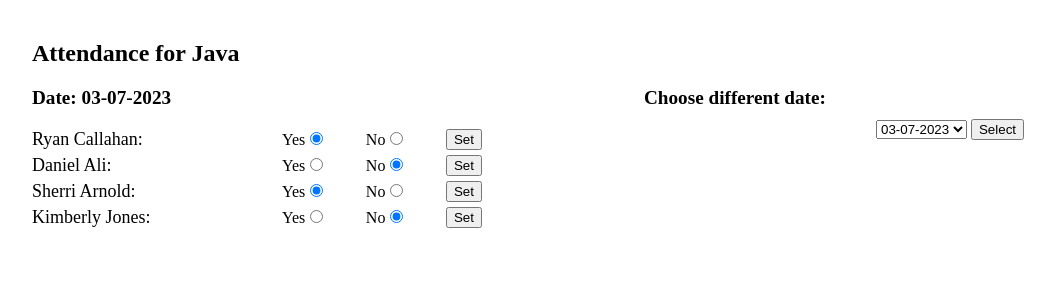
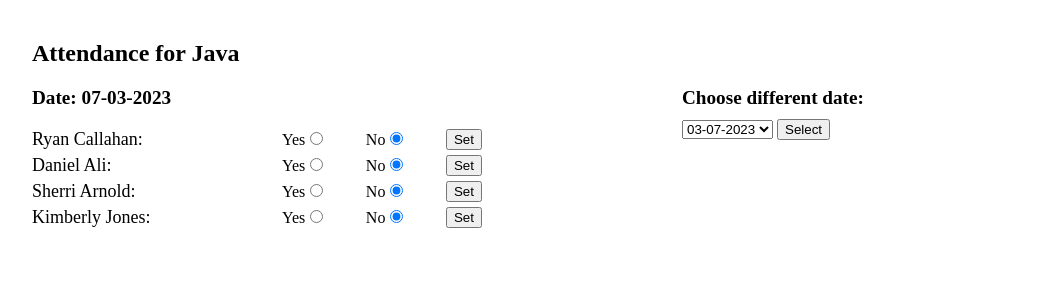
Before and after one commit to michalboim/students, a Flask app: page /attendance/2 in a window 1280 px wide. Shown: the part 29-329 px from the top of the page, without its empty margins (16-1071 px from the left). Run offline with Flask 2, Linux system fonts and the light colour scheme; data comes from the database, SQL or seed files in the repository.

Commit message:
attendance4

```diff
--- a/app.py
+++ b/app.py
@@ -253,14 +253,24 @@ def attendance():
     form=['create form']
     courses=crud.read_all('courses')
     courses=create_courses_objects(courses)
+    students_search=crud.read_all('students')
+    students_search=create_students_objects(students_search)
     if request.method=='POST':
-        courses_list=crud.read_like('*', 'courses', 'name', request.form['search'].title())
-        if len(courses_list)<1:
-            return render_template('attendance.html',form=form ,result='No such course was found')
-        if len(courses_list)>=1:
-            course_object=create_courses_objects(courses_list)
-            return render_template('attendance.html',jinja='', dates_dict='', form=form ,courses_objects=course_object)
-    return render_template('attendance.html',jinja='', dates_dict='', form=form ,courses=courses)
+        if 'form1' in request.form:
+            courses_list=crud.read_like('*', 'courses', 'name', request.form['search1'].title())
+            if len(courses_list)<1:
+                return render_template('attendance.html', jinja='', dates_dict='' ,form=form ,result1='No such course was found')
+            if len(courses_list)>=1:
+                course_object=create_courses_objects(courses_list)
+                return render_template('attendance.html',jinja='', dates_dict='', form=form ,courses_objects=course_object, students_search=students_search)
+        elif 'form2' in request.form:
+            students_search_list=crud.read_like('*', 'students', 'name', request.form['search2'].title())
+            if len(students_search_list)<1:
+                return render_template('attendance.html', jinja='', dates_dict='' ,form=form ,result1='No such studentd was found')
+            if len(students_search_list)>=1:
+                student_object=create_students_objects(students_search_list)
+                return render_template('attendance.html',jinja='', dates_dict='', form=form ,students_objects=student_object, courses=courses)
+    return render_template('attendance.html',jinja='', dates_dict='', form=form ,courses=courses, students_search=students_search)
 
 @app.route('/attendance/<course_id>', methods=['get', 'post'])
 def course_attendance(course_id):
@@ -268,8 +278,7 @@ def course_attendance(course_id):
     jinja['course_id']=course_id
     jinja['chose_date']=['Choose different date:']
     current_date=datetime.date.today()
-    current_date=current_date.strftime("%m/%d/%Y")
-    #current_date=current_date.strftime("%d/%m/%Y")
+    current_date=current_date.strftime("%d/%m/%Y")
     current_date=current_date.replace('/','-')
     jinja['current_date']=f"Date: {current_date}"
     course_name=crud.course_name(course_id)
@@ -319,14 +328,12 @@ def course_attendance(course_id):
 
 @app.route('/attendance_chosen_date/<course_id>', methods=['get', 'post'])
 def attendance_chosen_date(course_id):
-    #date=request.args['chosen_date']
     if request.method=='GET':
         jinja={}
         jinja['course_id']=course_id
         jinja['chose_date']=['Choose different date:']
         current_date=datetime.date.today()
-        current_date=current_date.strftime("%m/%d/%Y")
-        #current_date=current_date.strftime("%d/%m/%Y")
+        current_date=current_date.strftime("%d/%m/%Y")
         current_date=current_date.replace('/','-')
         jinja['current_date']=f"Date: {current_date}"
         course_name=crud.course_name(course_id)
@@ -349,26 +356,25 @@ def attendance_chosen_date(course_id):
             students_attend.append(student_a)
         dates_dict={}
         dates_dict['chosen_date']=f"{request.args['chosen_date']} attendance list:"
+        dates_dict['yes_title']='Students who ATTENDED the class:'
+        dates_dict['no_title']='Students who DID NOT attend the class:'
         ids_attend=crud.read_three_if('student_id', 'students_attendance', 'course_id', course_id, 'date', request.args['chosen_date'], 'attendance', 'yes' )
         if len(ids_attend)==0:
-             dates_dict['yes_title']='No students attended the class'
+             dates_dict['attend_date']=['No students found',]
         else:
             names_attend=[]
             for ids in ids_attend:
                 name=crud.student_name(ids[0])
                 names_attend.append(name)
-                dates_dict['yes_title']='Students who ATTENDED the class:'
             dates_dict['attend_date']=names_attend
         ids_not_attend=crud.read_three_if('student_id', 'students_attendance', 'course_id', course_id, 'date', request.args['chosen_date'], 'attendance', 'no' )
         if len(ids_not_attend)==0:
-             dates_dict['no_title']=''
-             dates_dict['not_attend']=[ ]
+             dates_dict['not_attend']=['No students found']
         else:
             names_not_attend=[]
             for ids in ids_not_attend:
                 name=crud.student_name(ids[0])
                 names_not_attend.append(name)
-            dates_dict['no_title']='Students who DID NOT attend the class:'
             dates_dict['not_attend']=names_not_attend
         return  render_template ('attendance.html', students_attend=students_attend, jinja=jinja, dates_dict=dates_dict)
     else:
--- a/static/style.css
+++ b/static/style.css
@@ -428,6 +435,26 @@
     width: max-content;
 }
 .courses_list>a:hover{
+    background-color: rgb(236, 234, 234);
+    border-radius: 2px;
+}
+.students_attend_search{
+    grid-column: 2;
+    display: flex;
+    flex-direction: column;
+    gap: 10px;
+}
+.students_search_list{
+    display: flex;
+    flex-direction: column;
+    gap: 10px;
+}
+.students_search_list>a{
+    color: black;
+    text-decoration: none;
+    width: max-content;
+}
+.students_search_list>a:hover{
     background-color: rgb(236, 234, 234);
     border-radius: 2px;
 }
@@ -439,7 +466,8 @@
 }
 .attend_grid{
     display: grid;
-    grid-template-columns: 1fr 1fr ;
+    grid-template-columns: max-content max-content ;
+    gap: 200px;
 }
 .course_attenance{
     grid-column: 1;
@@ -476,9 +504,7 @@
     flex-direction: column;
     gap:10px;
 }
-.form_select{
-    text-align: center;
-}
+
 .chosen_date{
     font-size: large;
     font-weight: bold;
@@ -494,7 +520,11 @@
     display: flex;
     flex-direction: column;
     gap: 5px;
+    border-right: solid;
 }
 .no{
     grid-column: 2;
+    display: flex;
+    flex-direction: column;
+    gap: 5px;
 }
--- a/templates/attendance.html
+++ b/templates/attendance.html
@@ -1,23 +1,44 @@
 {% extends "base.html" %}
 {% block content %}
 <div class="main_atten" >
+    <div class="search_grid" >
         <div class="names_courses">
             <div class="search">
                 {% for f in form %}
-            <form action="" method="post">
-                <input type="text" name="search" placeholder="Enter course name">
-                <input type="submit" value="Search">
+                <form  action="" method="post">
+                    <input type="text" name="search1" placeholder="Enter course name">
+                    <input name="form1" id="form1" type="submit" value="Search">
                 </form>
                 {% endfor %}
             </div>
-        <div>{{note}}</div>
-        <div class="courses_list">{{result}}
+            <div>{{note1}}</div>
+            <div class="courses_list">{{result1}}
                 {% for course in courses_objects %}
                     <a href="/attendance/{{course.tid}}">{{course.name}}</a>
                 {% endfor %}
                 {% for course in courses %}
                     <a href="/attendance/{{course.tid}}">{{course.name}}</a>
                 {% endfor %}
+            </div>
+        </div>
+        <div class="students_attend_search" >
+            <div class="search">
+                {% for f in form %}
+                <form  action="" method="post">
+                    <input type="text" name="search2" placeholder="Enter student name">
+                    <input name="form2" id='form2' type="submit" value="Search">
+                </form>
+                {% endfor %}
+            </div>
+            <div class="students_search_list">{{result2}}
+                {% for s in students_objects %}
+                    <a href="/attendance/{{s.tid}}">{{s.name}}</a>
+                {% endfor %}
+                {% for s in students_search %}
+                    <a href="/attendance/{{s.tid}}">{{s.name}}</a>
+                {% endfor %}
+            </div>
+
         </div>
     </div>
     <div class="course_name_attend" >{{jinja.course_name}}</div>
@@ -76,13 +97,13 @@
             <div class="chosen_date">{{dates_dict.chosen_date}}</div>
             <div class="chosen_attend">
                 <div class="yes">
-                    <div>{{dates_dict.yes_title}}</div>
+                    <div class="yes_title" >{{dates_dict.yes_title}}</div>
                     {% for name in dates_dict.attend_date %}
                     <div>{{name}}</div>
                     {% endfor %}
                 </div>
                 <div class="no">
-                <div>{{dates_dict.no_title}}</div>
+                <div class="no_title" >{{dates_dict.no_title}}</div>
                     {% for name in dates_dict.not_attend %}
                     <div>{{name}}</div>
                     {% endfor %}
```
Also changed, not shown: other parts of static/style.css (+9 -2 lines), students.db, 1 other file. Lines whose indentation alone changed are shown as unchanged.
